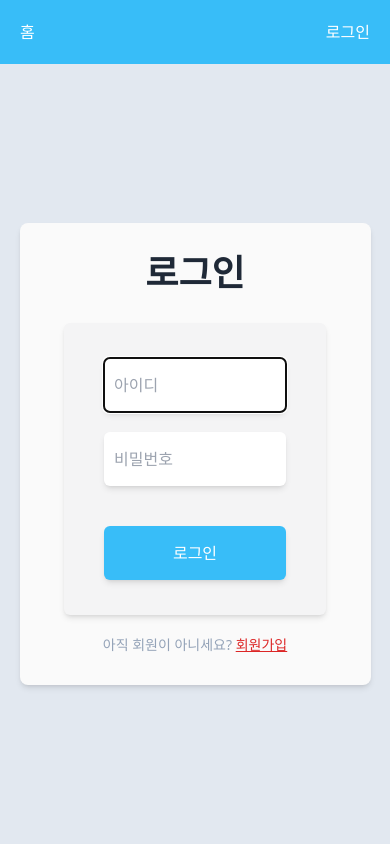
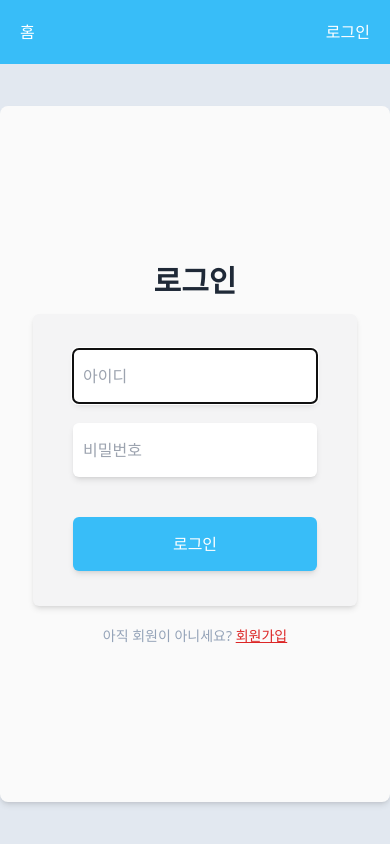
Before and after one commit to hye410/sparta-mbti-test, a React (Vite) app: page /login in a window 390 px wide. Built offline with nearby package versions, Linux system fonts and the light colour scheme.

Commit message:
[design] 홈/로그인/회원가입 레이아웃 반응형 추가

```diff
--- a/src/components/common/Form.jsx
+++ b/src/components/common/Form.jsx
@@ -20,7 +20,7 @@ export default function Form({
   return (
     <form
       onSubmit={(e) => handleSubmit(e, form)}
-      className="bg-zinc-100 w-[90%] py-[35px] px-[40px] mb-[20px] rounded-md shadow-md"
+      className="bg-zinc-100 w-[90%] py-[35px] px-[40px]  rounded-md shadow-md"
     >
       {formData.map((data) => (
         <TextField
--- a/src/components/home/Card.jsx
+++ b/src/components/home/Card.jsx
@@ -1,8 +1,8 @@
 export default function Card({ title, desc }) {
   return (
-    <section className="rounded-md shadow-md bg-white p-6 aspect-square flex flex-col justify-center max-w-[500px] w-[60%] md:w-[30%]">
-      <h2 style={{ fontSize: "1.5rem", marginBottom: "20px" }}>{title}</h2>
-      <p style={{ textAlign: "justify" }}>{desc}</p>
+    <section className="rounded-md shadow-md bg-white p-7 lg:p-5 aspect-square flex flex-col justify-center max-w-[500px] w-[65%] md:w-[30%]">
+      <h2 className="text-2xl mb-[20px] font-semibold  lg:text-3xl">{title}</h2>
+      <p className=" text-lg text-justify lg:text-xl">{desc}</p>
     </section>
   );
 }
--- a/src/css/global.css
+++ b/src/css/global.css
@@ -6,14 +6,17 @@
   @apply flex items-center justify-center h-full;
 }
 .form {
-  @apply w-[600px] flex flex-col items-center justify-center aspect-square rounded-lg shadow-md bg-zinc-50  p-[30px];
+  @apply w-screen h-full flex flex-col items-center justify-center aspect-square rounded-lg shadow-md bg-zinc-50 px-[15px] py-[25px] sm:p-[30px] sm:w-[600px] sm:h-[auto];
 }
 
 .button {
-  @apply rounded-md shadow-md px-[10px] py-[15px] mt-[20px] cursor-pointer w-full bg-sky-400 text-white;
+  @apply rounded-md shadow-md whitespace-nowrap px-[10px] py-[15px] mt-[20px] cursor-pointer w-full bg-sky-400 text-white;
 }
 
 .h3 {
-  @apply text-4xl font-bold mb-[30px] text-center text-gray-800;
-  @apply lg:text-5xl;
+  @apply text-3xl font-bold mb-[15px] sm:mb-[30px] text-center text-gray-800 sm:text-4xl;
 }
+
+.ps {
+  @apply text-sm text-slate-400 mt-[20px];
+}
--- a/src/pages/Home.jsx
+++ b/src/pages/Home.jsx
@@ -38,7 +38,7 @@ export default function Home() {
   return (
     <section className="flex flex-col items-center justify-center h-svh md:h-full">
       <h1 className="h3">무료 성격 테스트</h1>
-      <p className="mb-[40px] text-lg lg:text-2xl">
+      <p className="mb-[40px] text-md text-center sm:text-justify sm:break-keep sm:text-lg lg:text-2xl">
         자신의 성격 유형을 확인할 수 있도록 솔직하게 답변해 주세요.
       </p>
       <div className="flex flex-wrap gap-8 justify-center mb-[50px]">
@@ -50,7 +50,7 @@ export default function Home() {
           />
         ))}
       </div>
-      <button className="button !w-[50%] " onClick={moveToTestPage}>
+      <button className="button !w-[50%]" onClick={moveToTestPage}>
         내 성격 알아보러 가기
       </button>
     </section>
--- a/src/pages/Login.jsx
+++ b/src/pages/Login.jsx
@@ -45,7 +45,7 @@ export default function Login() {
           handleSubmit={handleSubmit}
           submitButton="로그인"
         />
-        <p className="text-sm text-slate-400">
+        <p className="ps">
           아직 회원이 아니세요?{" "}
           <Link to="/signup" className="text-red-600 underline">
             회원가입
--- a/src/pages/Signup.jsx
+++ b/src/pages/Signup.jsx
@@ -54,7 +54,7 @@ export default function Signup() {
           handleSubmit={handleSubmit}
           submitButton="회원가입"
         />
-        <p className="text-sm text-slate-400">
+        <p className="ps">
           이미 계정이 있으신가요?{" "}
           <Link to="/login" className="text-red-600 underline">
             로그인
```
